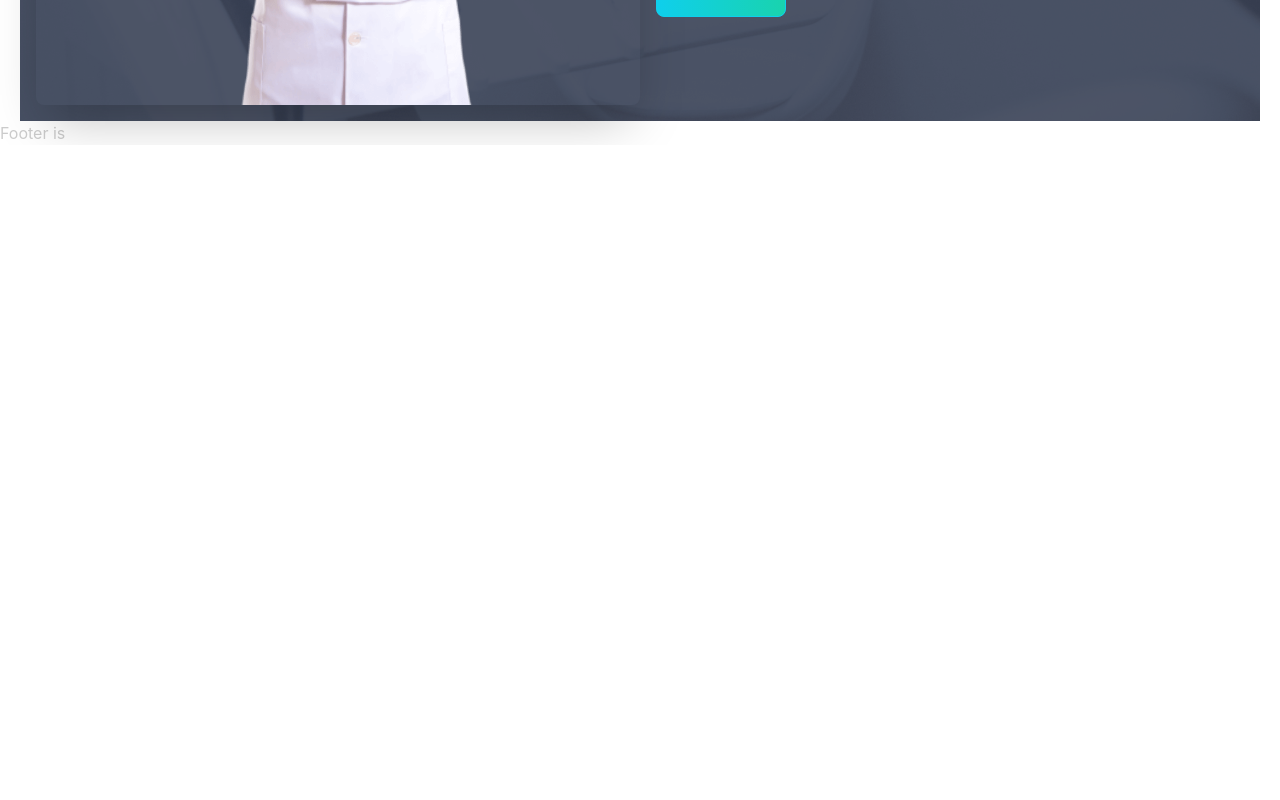
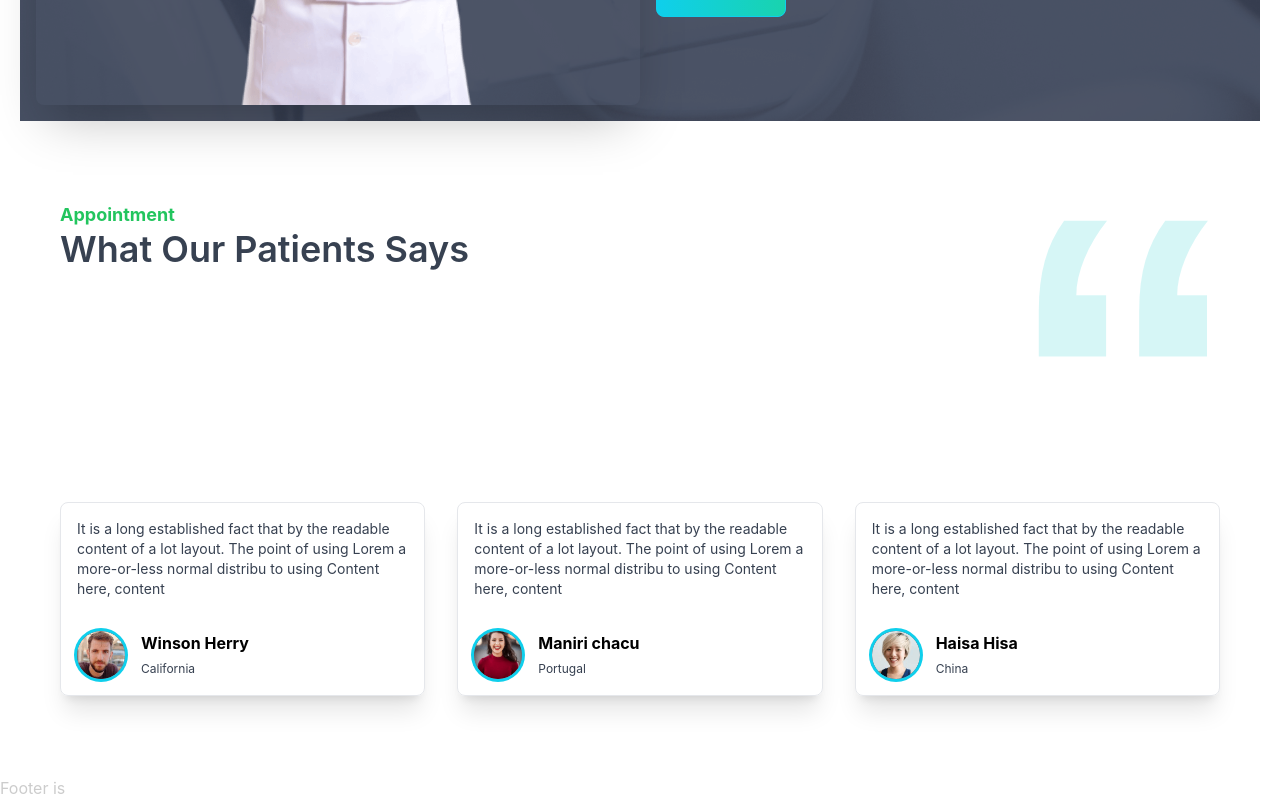
Before and after one commit to Sayem92/doctors-portal, a React (Create React App) app: page / in a window 1280 px wide. Shown: the part 2723-3523 px from the top of the page. Before the commit the page ends 2868 px from the top, so only its background shows below. Built offline with nearby package versions, Linux system fonts and the light colour scheme.

Commit message:
add testimonial and review

```diff
--- a/src/Pages/Home/Home/Home.js
+++ b/src/Pages/Home/Home/Home.js
@@ -3,6 +3,7 @@ import Banner from '../Banner/Banner';
 import InfoCards from '../infoCards/InfoCards';
 import MakeAppointment from '../MakeAppointment/MakeAppointment';
 import Services from '../Services/Services';
+import Testimonial from '../Testimonial/Testimonial';
 
 
 const Home = () => {
@@ -12,6 +13,7 @@ const Home = () => {
             <InfoCards></InfoCards>
             <Services></Services>
             <MakeAppointment></MakeAppointment>
+            <Testimonial></Testimonial>
         </div>
     );
 };
--- a/src/Pages/Home/Services/Services.js
+++ b/src/Pages/Home/Services/Services.js
@@ -55,7 +55,7 @@ const Services = () => {
                     </figure>
 
                     <div className="card-body lg:m-4">
-                        <h2 className="card-title text-black font-bold text-5xl">Exceptional Dental Care, on Your Terms</h2>
+                        <h2 className="card-title text-black font-bold text-4xl lg:text-5xl">Exceptional Dental Care, on Your Terms</h2>
 
                         <p className='text-gray-500 mt-2'>It is a long established fact that a reader will be distracted by the readable content of a page when looking at its layout. The point of using Lorem Ipsumis that it has a more-or-less normal distribution of letters,as opposed to using 'Content here, content here', making it look like readable English. Many desktop publishing packages and web page</p>
 
--- /dev/null
+++ b/src/Pages/Home/Testimonial/Review.js
@@ -0,0 +1,28 @@
+import React from 'react';
+
+const Review = ({ reviewdata }) => {
+    const { name, img, location, review } = reviewdata;
+
+    return (
+
+        <div className='border rounded-lg text-black shadow-xl'>
+
+            <div className="p-4 space-y-2 text-sm text-gray-700">
+                <p>{review}</p>
+            </div>
+            <div className="flex justify-between p-4">
+                <div className="flex space-x-4">
+                    <div>
+                        <img src={img} alt="" className="ring ring-primary object-cover w-12 h-12 rounded-full bg-gray-500" />
+                    </div>
+                    <div>
+                        <h4 className="font-bold">{name}</h4>
+                        <span className="text-xs text-gray-700">{location}</span>
+                    </div>
+                </div>
+            </div>
+        </div>
+    );
+};
+
+export default Review;
--- /dev/null
+++ b/src/Pages/Home/Testimonial/Testimonial.js
@@ -0,0 +1,58 @@
+import React from 'react';
+import quote from '../../../assets/icons/quote.svg';
+import people1 from '../../../assets/images/people1.png';
+import people2 from '../../../assets/images/people2.png';
+import people3 from '../../../assets/images/people3.png';
+import Review from './Review';
+
+const Testimonial = () => {
+
+    const reviews = [
+        {
+            _id: 1,
+            name: 'Winson Herry',
+            img: people1,
+            review: 'It is a long established fact that by the readable content of a lot layout. The point of using Lorem a more-or-less normal distribu to using Content here, content',
+            location: 'California'
+        },
+        {
+            _id: 2,
+            name: 'Maniri chacu',
+            img: people2,
+            review: 'It is a long established fact that by the readable content of a lot layout. The point of using Lorem a more-or-less normal distribu to using Content here, content',
+            location: 'Portugal'
+        },
+        {
+            _id: 3,
+            name: 'Haisa Hisa',
+            img: people3,
+            review: 'It is a long established fact that by the readable content of a lot layout. The point of using Lorem a more-or-less normal distribu to using Content here, content',
+            location: 'China'
+        }
+    ]
+
+    return (
+        <section className='my-20 md:mx-10'>
+            <div className='flex justify-between'>
+                <div>
+                    <h4 className='text-lg text-green-500 font-bold'>Appointment</h4>
+                    <h1 className="text-gray-700 text-4xl font-semibold">What Our Patients Says</h1>
+                </div>
+                <figure>
+                    <img className='w-24 lg:w-48' src={quote} alt="" />
+                </figure>
+            </div>
+
+            <div className='mt-20 md:mt-36 grid grid-cols-1 md:grid-cols-2 lg:grid-cols-3 gap-8'>
+                {
+                    reviews.map(review => <Review
+                        key={review._id}
+                        reviewdata={review}
+                    ></Review>)
+                }
+            </div>
+        </section>
+    );
+};
+
+export default Testimonial;
```
